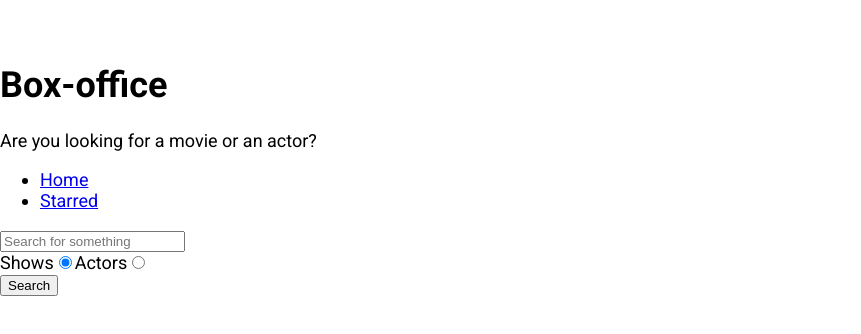
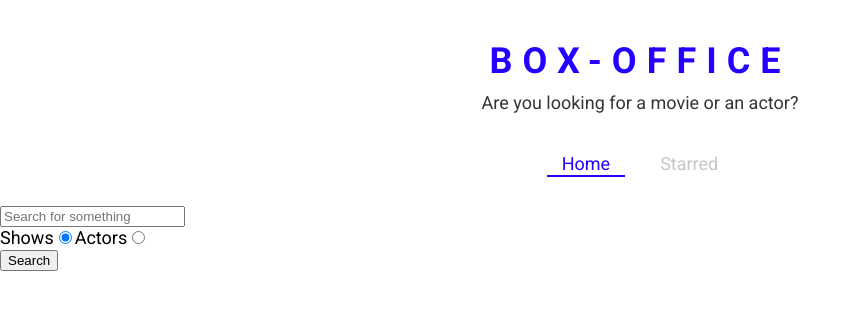
Before and after one commit to Mani4212/box-office, a React (Create React App) app: page / in a window 1280 px wide. Shown: the top 334 px of the page, without its empty margins (0-861 px from the left). Built offline with nearby package versions, Linux system fonts and the light colour scheme.

Commit message:
defined theme from styled components and created few styled components

```diff
--- a/src/App.js
+++ b/src/App.js
@@ -1,12 +1,23 @@
 import React from 'react';
 import { Switch,Route } from 'react-router-dom';
+import { ThemeProvider } from 'styled-components';
 import Home from './pages/Home';
 import Starred from './pages/Starred';
 import Show from './pages/Show';
 
+const theme = {
+  mainColors: {
+    blue: '#2400ff',
+    gray: '#c6c6c6',
+    dark: '#353535',
+  },
+};
+
+
 function App() {
 
    return  (
+     <ThemeProvider theme={theme}>
    <Switch>
   <Route exact path="/">
   <Home/>
@@ -26,6 +37,7 @@
  <div>Not found </div>
   </Route>
   </Switch>
+  </ThemeProvider>
    );
 }
 
--- a/src/components/Navs.js
+++ b/src/components/Navs.js
@@ -1,5 +1,6 @@
 import React from 'react';
-import {Link} from 'react-router-dom';
+import { useLocation} from 'react-router-dom';
+import { NavList ,LinkStyled} from './Navs.styled';
 
 const LINKS=[
   {to:'/',text:'Home'},
@@ -7,20 +8,23 @@
 ]
 
 const Navs = () => {
+
+  const location=useLocation();
+
   return (
 
     <div>
-      <ul>
+      <NavList>
         {LINKS.map(item => (
           <li key={item.to}>
-            <Link
-              to={item.to}
+            <LinkStyled
+              to={item.to} className={item.to === location.pathname ? 'active' :''}
             >
               {item.text}
-            </Link>
+            </LinkStyled>
           </li>
         ))}
-      </ul>
+      </NavList>
     </div>
 
   );
--- /dev/null
+++ b/src/components/Navs.styled.js
@@ -0,0 +1,43 @@
+import styled from "styled-components";
+import { Link } from "react-router-dom";
+
+
+
+export const NavList = styled.ul`
+display: flex;
+justify-content: center;
+list-style: none;
+margin: 0 0 30px;
+padding: 0;
+`;
+
+export const LinkStyled = styled(Link)`
+margin: 0 10px;
+padding: 3px 15px;
+position: relative;
+text-decoration: none;
+color: ${({ theme }) => theme.mainColors.gray};
+&.active {
+  color: ${({ theme }) => theme.mainColors.blue};
+  &:after {
+    content: '';
+    position: absolute;
+    display: block;
+    height: 2px;
+    left: 0%;
+    bottom: 0;
+    background-color: ${({ theme }) => theme.mainColors.blue};
+    animation: slide-in 0.3s ease-in forwards;
+    @keyframes slide-in {
+      from {
+        left: 50%;
+        width: 0;
+      }
+      to {
+        left: 0%;
+        width: 100%;
+      }
+    }
+  }
+}
+`;
--- a/src/components/Title.js
+++ b/src/components/Title.js
@@ -1,11 +1,12 @@
 import React from 'react'
+import { TitleWrapper } from './Title.styled';
 
 const Title = ({title,subtitle}) => {
   return (
-    <div>
+    <TitleWrapper>
       <h1>{title}</h1>
       <p>{subtitle}</p>
-    </div>
+    </TitleWrapper>
   );
 };
 
--- /dev/null
+++ b/src/components/Title.styled.js
@@ -0,0 +1,18 @@
+import styled from "styled-components";
+
+export const TitleWrapper = styled.div`
+  text-align: center;
+  margin: 0 0 40px;
+
+  h1 {
+    color: ${({ theme }) => theme.mainColors.blue};
+    letter-spacing: 10px;
+    text-transform: uppercase;
+    margin: 0 0 10px;
+  }
+
+  p {
+    color: ${({ theme }) => theme.mainColors.dark};
+    margin: 0;
+  }
+`;
```
